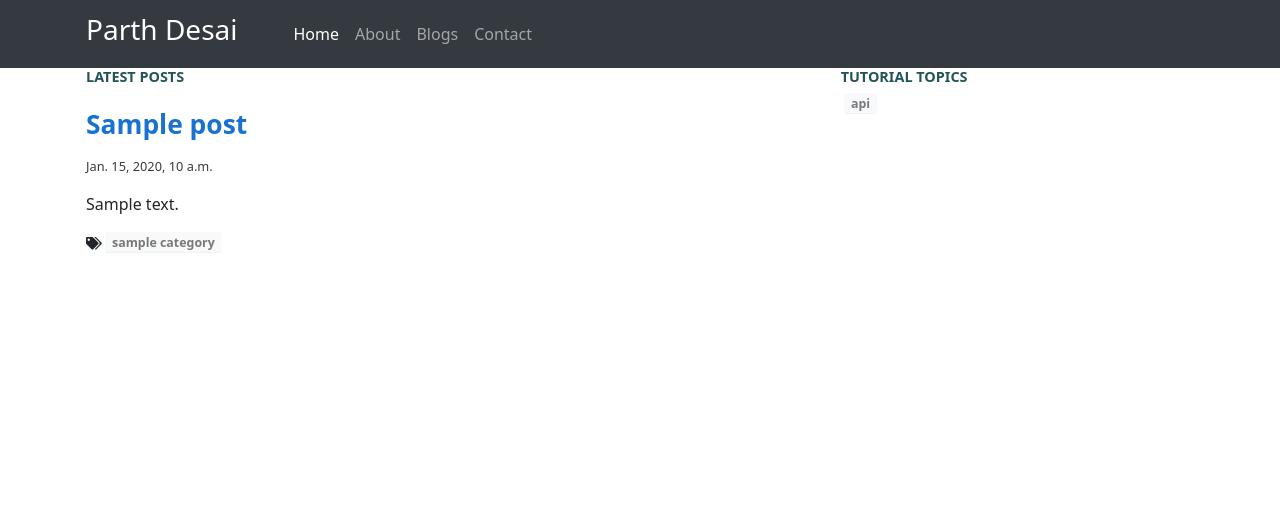
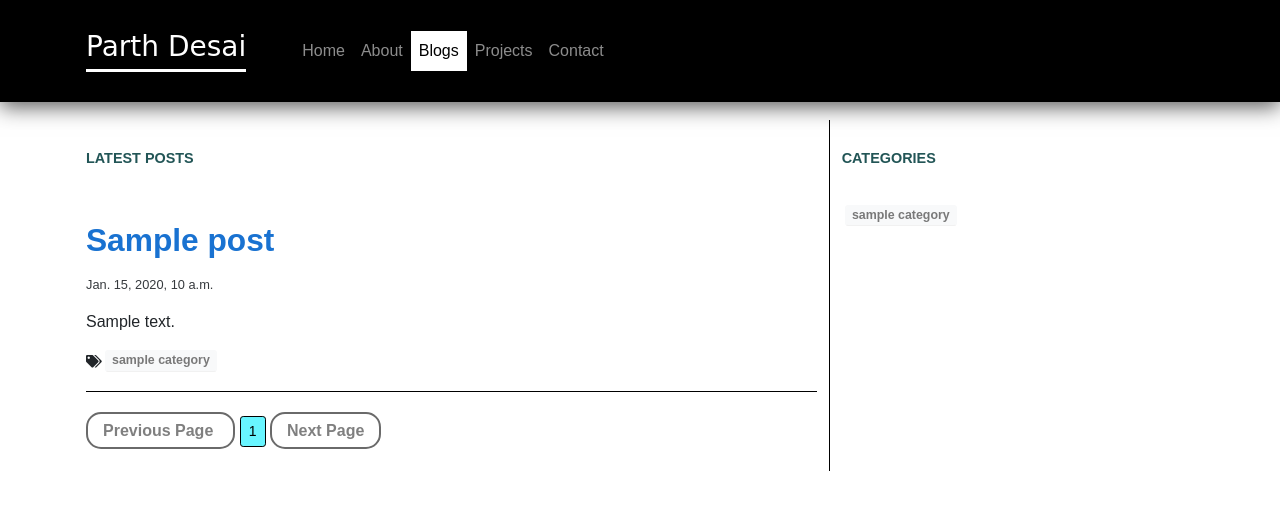
Before and after one commit to Parth971/Parth-Desai-Website, a Django app: page /blogs/ in a window 1280 px wide. Shown: the top 510 px of the page. Run offline with Django 4.2, Linux system fonts and the light colour scheme; tables that the repository leaves empty hold one stand-in row (values such as "Sample post"); some libraries are stand-ins or nearby versions; some web fonts are replaced.

Commit message:
Complete all pages \n Add Paginations

```diff
--- a/blog/templates/blog/list_blogs.html
+++ b/blog/templates/blog/list_blogs.html
@@ -2,114 +2,20 @@
 {% load static %}
 
 {% block css %}
-    <link rel="stylesheet" href="{% static 'css/home.css' %}">
+    <link rel="stylesheet" href="{% static 'css/navigation.css' %}">
+    <link rel="stylesheet" href="{% static 'css/home_common.css' %}">
+    <link rel="stylesheet" href="{% static 'css/pagination.css' %}">
+    <link rel="stylesheet" href="{% static 'css/list_blogs.css' %}">
 {% endblock %}
 
 {% block body %}
-
-<style>
-
-.blog-container {
-    position: relative;
-    padding-bottom: 40px;
-}
-.eyebrow {
-    font-size: .9rem;
-    font-weight: bold;
-    text-transform: uppercase;
-    color: #225556;
-}
-article, aside, figcaption, figure, footer, header, hgroup, main, nav, section {
-    display: block;
-}
-.blog-listing {
-    padding: 1rem 0;
-}
-.blog-listing-heading {
-    margin: 0 0 1rem;
-    max-width: 30ch;
-    font-size: 1.65rem;
-    font-weight: 600;
-}
-a {
-    color: #1972d1;
-    text-decoration: none;
-    background-color: transparent;
-}
-.blog-listing-meta {
-    display: flex;
-    margin: 0;
-    padding: 0;
-}
-.blog-listing-meta li {
-    display: flex;
-    align-items: center;
-    list-style: none;
-    margin: 0 2rem 1rem 0;
-}
-.blog-listing-date {
-    font-size: .8rem;
-    opacity: .9;
-}
-.blog-listing-meta li:last-child {
-    margin-right: 0;
-}
-.sr-only {
-    position: absolute;
-    width: 1px;
-    height: 1px;
-    padding: 0;
-    margin: -1px;
-    overflow: hidden;
-    clip: rect(0, 0, 0, 0);
-    white-space: nowrap;
-    border: 0;
-}
-p {
-    margin-top: 0;
-    margin-bottom: 1rem;
-}
-.topics-list {
-    display: flex;
-    flex-flow: row wrap;
-    align-items: center;
-    font-size: .9rem;
-}
-.topics-list .topic {
-    margin: 0 0 .2rem .18rem;
-    border-bottom: 1px solid #f1f1f1;
-    font-weight: 700;
-    text-transform: lowercase;
-    color: #797979;
-}
-.btn:not(:disabled):not(.disabled) {
-    cursor: pointer;
-}
-.btn-group-xs>.btn, .btn-xs {
-    padding: .25rem .4rem;
-    border-radius: .2rem;
-    font-size: .775rem;
-    line-height: .9;
-}
-
-
-@media (min-width: 992px)
-.blog-listing-body {
-    max-width: 92%;
-}
-@media (min-width: 992px)
-.blog-listing-heading {
-    font-size: 1.98rem;
-}
-
-</style>
 
 <div class="navigation-bar">
     {% include "nav.html" %}
 </div>
 
 <main>
-   <div class="container blog-container" style="padding-top: 0;">
+   <div class="container blog-container">
       <div class="row">
          <div class="col col-12 col-lg-8">
             <h2 class="eyebrow">Latest Posts</h2>
@@ -130,26 +36,72 @@ p {
                   <div class="blog-listing-body">
                      <p>{{ blog.description }}</p>
                   </div>
+                  {% if blog.categories.all %}
                   <div class="topics-list">
                      <i class="fas fa-tags fa-sm"></i>
 
                      {% for cat in blog.categories.all %}
-                        <a class="btn btn-light btn-xs topic" href="/blog/topics/docker/">
+                        <a class="btn btn-light btn-xs topic" href="#">
                            {{ cat.name }}
                         </a>
                      {% endfor %}
 
                   </div>
+                  {% endif %}
                </article>
             {% endfor %}
+            <div id="pagination">
+                {% if page_obj|length > 0 %}
+                    <div class="my-4">
+                        {% if page_obj.has_previous %}
+                            <a class="btn button-theme btn-sm page_number_link"
+                                href="{{ page_obj.previous_page_number }}">
+                                Previous Page
+                            </a>
+                        {% else %}
+                            <a class="btn button-theme btn-sm disabled">
+                                Previous Page
+                            </a>
+                        {% endif %}
 
+                        {% for page_number in page_obj.adjusted_elided_pages %}
+                            {% if page_number == page_obj.paginator.ELLIPSIS %}
+                                {{ page_number }}
+                            {% else %}
+                                <a class="page_number_link"
+                                    href="{{ page_number }}">
+
+                                    {% if page_number == page_obj.number %}
+                                        <span class="btn btn-sm selected">{{ page_number }}</span>
+                                    {% else %}
+                                        <span class="btn btn-sm">{{ page_number }}</span>
+                                    {% endif %}
+                                </a>
+                            {% endif %}
+                        {% endfor %}
+
+                        {% if page_obj.has_next %}
+                            <a class="btn button-theme btn-sm page_number_link"
+                                href="{{ page_obj.next_page_number }}">
+                                Next Page
+                            </a>
+                        {% else %}
+                            <a class="btn button-theme btn-sm disabled">
+                                Next Page
+                            </a>
+                        {% endif %}
+                    </div>
+                {% endif %}
+            </div>
          </div>
          <div class="col col-12 col-lg-4 blog-sidebar-col">
             <div class="blog-sidebar" data-a-section="Sidebar">
                <aside class="card-sidebar all-topics">
-                  <h3 class="eyebrow">Tutorial Topics</h3>
+                  <h3 class="eyebrow">Categories</h3>
                   <nav class="topics-list">
-                     <a class="btn btn-light btn-xs topic" href="/blog/topics/api/">API</a>
+                        {% for cat in categories %}
+                            <a class="btn btn-light btn-xs topic" href="#">{{ cat.name }}</a>
+                        {% endfor %}
                   </nav>
                </aside>
             </div>
@@ -160,3 +112,28 @@ p {
 
 
 {% endblock %}
+
+{% block js %}
+<script>
+    $(function () {
+        let navItem = $('.nav-item .nav-link');
+        for (let i=0; i < navItem.length; i++) {
+            $(navItem[i]).removeClass('active');
+        }
+        $($('.nav-link')[2]).addClass('active');
+
+        let mainQueryParams = new URLSearchParams();
+
+        let page_number_links = $('.page_number_link');
+        if(page_number_links.length) {
+            for (let i=0; i<page_number_links.length; i++) {
+                let queryParams = mainQueryParams
+                queryParams.set("page", $(page_number_links[i]).attr('href'));
+                let next_url = location.protocol + '//' + location.host + location.pathname + "?" + queryParams.toString()
+                $(page_number_links[i]).attr('href', next_url);
+            }
+        }
+    })
+
+</script>
+{% endblock %}
--- a/blog/views.py
+++ b/blog/views.py
@@ -1,6 +1,8 @@
 from django.views.generic import DetailView, ListView
 
-from blog.models import Post
+from blog.models import Post, Category
+from core.mixins import PaginationMixin
+from core.utils import CustomPaginator
 
 
 class BlogDetailView(DetailView):
@@ -10,7 +12,14 @@ class BlogDetailView(DetailView):
     pk_url_kwarg = 'blog_id'
 
 
-class BlogListView(ListView):
+class BlogListView(PaginationMixin, ListView):
     template_name = 'blog/list_blogs.html'
     context_object_name = 'blogs'
     model = Post
+    ordering = ['-id']
+    paginator_class = CustomPaginator
+
+    def get_context_data(self, **kwargs):
+        context = super(BlogListView, self).get_context_data(**kwargs)
+        context['categories'] = Category.objects.all()
+        return context
--- /dev/null
+++ b/core/constants.py
@@ -0,0 +1,3 @@
+DEFAULT_PAGINATED_BY = 5
+DEFAULT_GET_ELIDED_PAGE_RANGE_ON_EACH_SIDE = 1
+DEFAULT_GET_ELIDED_PAGE_RANGE_ON_ENDS = 0
--- a/core/settings.py
+++ b/core/settings.py
@@ -130,3 +130,9 @@ STATICFILES_DIRS = (os.path.join(BASE_DIR, "static"),)
 
 MEDIA_URL = '/media/'
 MEDIA_ROOT = os.path.join(BASE_DIR, 'media/')
+
+PAGINATION_CONFIGURATIONS = {
+    'PAGINATE_BY': 5,
+    'GET_ELIDED_PAGE_RANGE_ON_EACH_SIDE': 1,
+    'GET_ELIDED_PAGE_RANGE_ON_ENDS': 2
+}
--- /dev/null
+++ b/core/utils.py
@@ -0,0 +1,10 @@
+from django.core.paginator import Paginator, EmptyPage, PageNotAnInteger
+from django.http import Http404
+
+
+class CustomPaginator(Paginator):
+    def validate_number(self, number):
+        try:
+            return super().validate_number(number)
+        except (EmptyPage, PageNotAnInteger) as e:
+            raise Http404 from e
--- /dev/null
+++ b/static/css/list_blogs.css
@@ -0,0 +1,107 @@
+
+.blog-container {
+    position: relative;
+    padding-bottom: 40px;
+    padding-top: 120px;
+}
+.eyebrow {
+    font-size: .9rem;
+    font-weight: bold;
+    text-transform: uppercase;
+    color: #225556;
+    padding: 30px 0;
+}
+article, aside, figcaption, figure, footer, header, hgroup, main, nav, section {
+    display: block;
+}
+.blog-listing {
+    padding: 1rem 0;
+    border-bottom: 1px solid black;
+}
+.blog-listing-heading {
+    margin: 0 0 1rem;
+    max-width: 30ch;
+    font-size: 1.65rem;
+    font-weight: 600;
+}
+
+.blog-listing-heading a {
+    word-wrap: break-word;
+}
+
+a {
+    color: #1972d1;
+    text-decoration: none;
+    background-color: transparent;
+}
+.blog-listing-meta {
+    display: flex;
+    margin: 0;
+    padding: 0;
+}
+.blog-listing-meta li {
+    display: flex;
+    align-items: center;
+    list-style: none;
+    margin: 0 2rem 1rem 0;
+}
+.blog-listing-date {
+    font-size: .8rem;
+    opacity: .9;
+}
+.blog-listing-meta li:last-child {
+    margin-right: 0;
+}
+.sr-only {
+    position: absolute;
+    width: 1px;
+    height: 1px;
+    padding: 0;
+    margin: -1px;
+    overflow: hidden;
+    clip: rect(0, 0, 0, 0);
+    white-space: nowrap;
+    border: 0;
+}
+p {
+    margin-top: 0;
+    margin-bottom: 1rem;
+}
+.topics-list {
+    display: flex;
+    flex-flow: row wrap;
+    align-items: center;
+    font-size: .9rem;
+}
+.topics-list .topic {
+    margin: 0 0 .2rem .18rem;
+    border-bottom: 1px solid #f1f1f1;
+    font-weight: 700;
+    text-transform: lowercase;
+    color: #797979;
+}
+.btn:not(:disabled):not(.disabled) {
+    cursor: pointer;
+}
+.btn-group-xs>.btn, .btn-xs {
+    padding: .25rem .4rem;
+    border-radius: .2rem;
+    font-size: .775rem;
+    line-height: .9;
+}
+
+.blog-sidebar-col {
+    border-left: 1px solid black;
+}
+
+
+@media (min-width: 992px){
+    .blog-listing-body {
+        max-width: 92%;
+    }
+}
+@media (min-width: 992px) {
+    .blog-listing-heading {
+        font-size: 1.98rem;
+    }
+}
--- /dev/null
+++ b/static/css/pagination.css
@@ -0,0 +1,24 @@
+
+
+#pagination {
+    user-select: none;
+}
+#pagination a {
+    text-decoration: none;
+}
+
+#pagination a.button-theme {
+    padding: 8px 15px;
+}
+.page_number_link span {
+    border: 1px solid black;
+    color: black;
+    background: white;
+    margin-left: 5px;
+}
+.page_number_link:hover span{
+    background: rgb(104, 245, 255) !important;
+}
+.page_number_link span.selected {
+    background: rgb(104, 245, 255) !important;
+}
--- a/static/js/nav.js
+++ b/static/js/nav.js
@@ -1,6 +1,6 @@
 $(document).ready(function () {
     let navItem = $('.nav-item .nav-link');
-    console.log(navItem);
+
     navItem.on('click', (event) => {
         let target = $(event.currentTarget);
 
--- a/templates/nav.html
+++ b/templates/nav.html
@@ -13,13 +13,16 @@
       <div class="d-flex">
         <ul class="navbar-nav mb-2 mb-lg-0">
           <li class="nav-item">
-            <a class="nav-link active" href="#">Home</a>
+            <a class="nav-link" href="/">Home</a>
           </li>
           <li class="nav-item">
             <a class="nav-link" href="/#about">About</a>
           </li>
           <li class="nav-item">
-            <a class="nav-link" href="/#blogs">Blogs</a>
+            <a class="nav-link" href="{% url 'blog_list' %}">Blogs</a>
+          </li>
+          <li class="nav-item">
+            <a class="nav-link" href="{% url 'project_list' %}">Projects</a>
           </li>
           <li class="nav-item">
             <a class="nav-link" href="/#contact">Contact</a>
```
Also changed, not shown: blog/templates/blog/detail.html (+12 -2 lines), core/mixins.py (added, +62 -0 lines), project/templates/project/list_projects.html (+76 -3 lines), project/views.py (+6 -1 lines), static/css/project.css (added, +30 -0 lines), static/js/home.js (+23 -4 lines).
